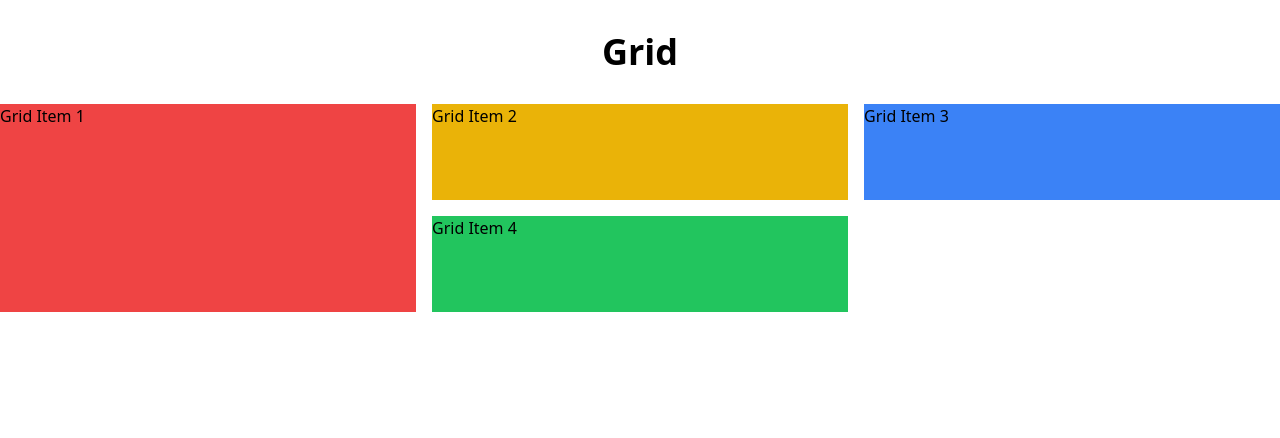
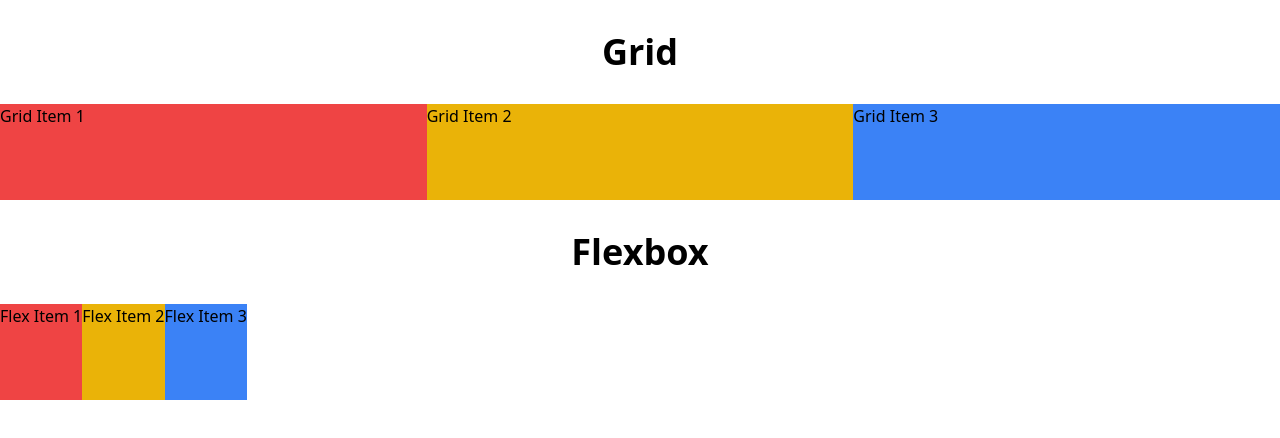
Before and after one commit to nitin-webdesk/5th-day-tailwind, a plain HTML site: page index.html in a window 1280 px wide. Drawn offline with nearby package versions, Linux system fonts and the light colour scheme.

Commit message:
1 file modified

```diff
--- a/index.html
+++ b/index.html
@@ -8,8 +8,8 @@
 <body>
   <h1 class="text-4xl text-center font-black py-8">Grid</h1>
 
-  <div class="grid grid-cols-3 gap-4">
-    <div class="bg-red-500 h-24 row-span-2 h-full">
+  <div class="grid grid-cols-3">
+    <div class="bg-red-500 h-24">
       <p>Grid Item 1</p>
     </div>
     <div class="bg-yellow-500 h-24">
@@ -18,8 +18,19 @@
     <div class="bg-blue-500 h-24">
       <p>Grid Item 3</p>
     </div>
-    <div class="bg-green-500 h-24">
-      <p>Grid Item 4</p>
+  </div>
+  <h1 class="text-4xl text-center font-black py-8">Flexbox</h1>
+
+  <div class="flex flex-wrap">
+    <div class="bg-red-500 h-24 shrink">
+      <p>Flex Item 1</p>
     </div>
+    <div class="bg-yellow-500 h-24 ">
+      <p>Flex Item 2</p>
+    </div>
+    <div class="bg-blue-500 h-24">
+      <p>Flex Item 3</p>
+    </div>
+
   </div>
   </body>
```
